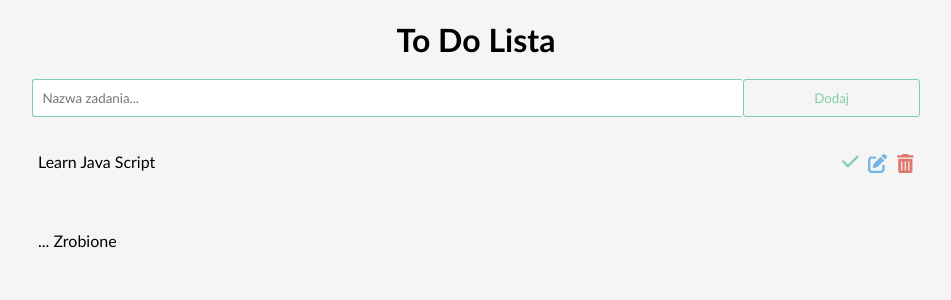
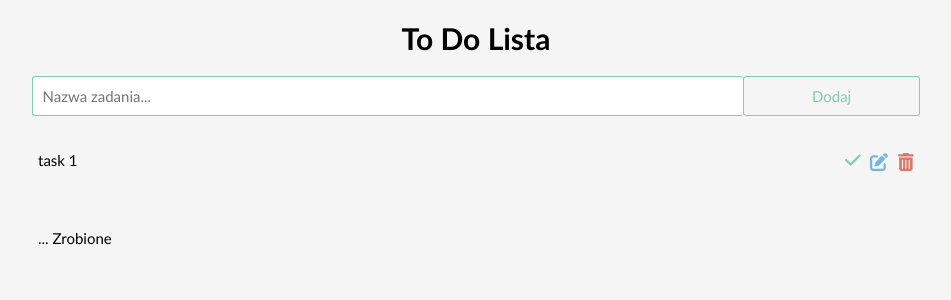
Before and after one commit to RafalKuchta/ToDoMegakFrontend, a React (Create React App) app: page / in a window 1280 px wide. Shown: the top 300 px of the page, without its empty margins (164-1115 px from the left). Built offline with nearby package versions, Linux system fonts and the light colour scheme.

Commit message:
App structure divided into components.

```diff
--- a/src/App.css
+++ /dev/null
@@ -1,83 +0,0 @@
-
-header {
-    margin: 5px;
-}
-
-header h1 {
-    margin: 20px;
-    text-align: center;
-}
-
-.wrapper {
-    display: flex;
-}
-
-.add-task {
-    width: 70%;
-    margin: 0 auto;
-}
-
-
-input {
-    width: 80%;
-    padding: 10px;
-    border-radius: 3px;
-    border: 1px solid #80CFA9;
-    border-right: none;
-    background: white;
-}
-
-button {
-    width: 20%;
-    border-radius: 3px;
-    border: 1px solid #80CFA9;
-    color: #80CFA9;
-}
-
-.wrapper-to-do {
-    display: flex;
-}
-
-.tasks-to-do {
-    display: flex;
-    justify-content: space-between;
-    width: 70%;
-    margin: 20px auto;
-    padding: 10px;
-}
-
-.icon-done {
-    margin-left: 10px;
-    color: #80CFA9;
-}
-
-.icon-edit {
-    margin-left: 10px;
-    color: #73B7E5;
-}
-
-.icon-trash {
-    margin-left: 10px;
-    color: #DE7969;
-}
-
-.wrapper-done {
-    display: flex;
-}
-
-.tasks-done {
-    width: 70%;
-    margin: 20px auto;
-    padding: 10px;
-}
-
-@Media (max-width: 600px){
-    input {
-        width: 70%;
-    }
-
-    button {
-        width: 30%;
-
-    }
-}
--- a/src/App.tsx
+++ b/src/App.tsx
@@ -1,41 +1,24 @@
 import React from 'react';
-import './App.css';
 import { FontAwesomeIcon } from '@fortawesome/react-fontawesome';
 import {faCheck, faPenToSquare, faTrashCan } from '@fortawesome/free-solid-svg-icons';
+import { Header } from './components/layout/Header';
+import { Tasks } from './components/Tasks/Tasks';
+import {DoneTasks} from "./components/Done/DoneTasks";
 
 export const App = () => {
+
+    const tasks: any = [
+        {
+            id: 1,
+            description: "Learn Java Script"
+        }
+    ]
+
     return (
         <>
-
-            <header>
-                <h1><strong>To Do</strong> Lista</h1>
-                <div className="wrapper">
-                    <div className="add-task">
-                        <input type="text" placeholder="Nazwa zadania..."/>
-                        <button>{"Dodaj"}</button>
-                    </div>
-                </div>
-            </header>
-
-            <div className="wrapper-to-do">
-                <div className="tasks-to-do">
-                    <p>Learn Java Script</p>
-                    <div className="action">
-                        <FontAwesomeIcon icon={faCheck} size="xs" className="icon-done"/>
-                        <FontAwesomeIcon icon={faPenToSquare} className="icon-edit"/>
-                        <FontAwesomeIcon icon={faTrashCan} className="icon-trash"/>
-                    </div>
-
-                </div>
-            </div>
-
-
-            <div className="wrapper-done">
-                <div className="tasks-to-do">
-                    ... Zrobione
-                </div>
-            </div>
-
+            <Header />
+            <Tasks />
+            <DoneTasks />
         </>
     );
 }
--- /dev/null
+++ b/src/components/Done/DoneTasks.css
@@ -0,0 +1,9 @@
+.wrapper-done {
+    display: flex;
+}
+
+.tasks-done {
+    width: 70%;
+    margin: 20px auto;
+    padding: 10px;
+}
--- /dev/null
+++ b/src/components/Done/DoneTasks.tsx
@@ -0,0 +1,13 @@
+import React from "react";
+
+import './DoneTasks.css';
+
+export const DoneTasks = () => {
+    return (
+        <div className="wrapper-done">
+            <div className="tasks-to-do">
+                ... Zrobione
+            </div>
+        </div>
+    )
+}
--- /dev/null
+++ b/src/components/Tasks/Tasks.css
@@ -0,0 +1,26 @@
+.wrapper-to-do {
+    display: flex;
+}
+
+.tasks-to-do {
+    display: flex;
+    justify-content: space-between;
+    width: 70%;
+    margin: 20px auto;
+    padding: 10px;
+}
+
+.icon-done {
+    margin-left: 10px;
+    color: #80CFA9;
+}
+
+.icon-edit {
+    margin-left: 10px;
+    color: #73B7E5;
+}
+
+.icon-trash {
+    margin-left: 10px;
+    color: #DE7969;
+}
--- /dev/null
+++ b/src/components/Tasks/Tasks.tsx
@@ -0,0 +1,22 @@
+import React from "react";
+import {FontAwesomeIcon} from "@fortawesome/react-fontawesome";
+import {faCheck, faPenToSquare, faTrashCan} from "@fortawesome/free-solid-svg-icons";
+
+import './Tasks.css';
+
+
+export const Tasks = () => {
+    return (
+        <div className="wrapper-to-do">
+            <div className="tasks-to-do">
+                <p>task 1</p>
+                <div className="action">
+                    <FontAwesomeIcon icon={faCheck} size="xs" className="icon-done"/>
+                    <FontAwesomeIcon icon={faPenToSquare} className="icon-edit"/>
+                    <FontAwesomeIcon icon={faTrashCan} className="icon-trash"/>
+                </div>
+
+            </div>
+        </div>
+    )
+}
--- /dev/null
+++ b/src/components/common/Btn.css
@@ -0,0 +1,7 @@
+button {
+    width: 20%;
+    border-radius: 3px;
+    border: 1px solid #80CFA9;
+    color: #80CFA9;
+
+}
--- /dev/null
+++ b/src/components/common/Btn.tsx
@@ -0,0 +1,10 @@
+import React from 'react';
+import './Btn.css';
+
+interface Props {
+    text: string;
+}
+
+export const Btn = (props: Props) => (
+    <button>{props.text}</button>
+);
--- /dev/null
+++ b/src/components/layout/Header.css
@@ -0,0 +1,40 @@
+header {
+    margin: 5px;
+}
+
+header h1 {
+    margin: 20px;
+    text-align: center;
+    font-size: 30px;
+}
+
+.wrapper {
+    display: flex;
+}
+
+.add-task {
+    width: 70%;
+    margin: 0 auto;
+}
+
+
+input {
+    width: 80%;
+    padding: 10px;
+    border-radius: 3px;
+    border: 1px solid #80CFA9;
+    border-right: none;
+    background: white;
+}
+
+
+@Media (max-width: 600px){
+    input {
+        width: 70%;
+    }
+
+    button {
+        width: 30%;
+
+    }
+}
--- /dev/null
+++ b/src/components/layout/Header.tsx
@@ -0,0 +1,15 @@
+import React from 'react';
+import { Btn } from '../common/Btn';
+import './Header.css';
+
+export const Header = () => (
+    <header>
+        <h1>To Do Lista</h1>
+        <div className="wrapper">
+            <form className="add-task">
+                <input type="text" placeholder="Nazwa zadania..."/>
+                <Btn text="Dodaj"/>
+            </form>
+        </div>
+    </header>
+)
--- a/src/index.css
+++ b/src/index.css
@@ -5,4 +5,5 @@
   box-sizing: border-box;
   font-family: Calibri;
   background: #F5F5F5;
+  font-size: 15px;
 }
```
